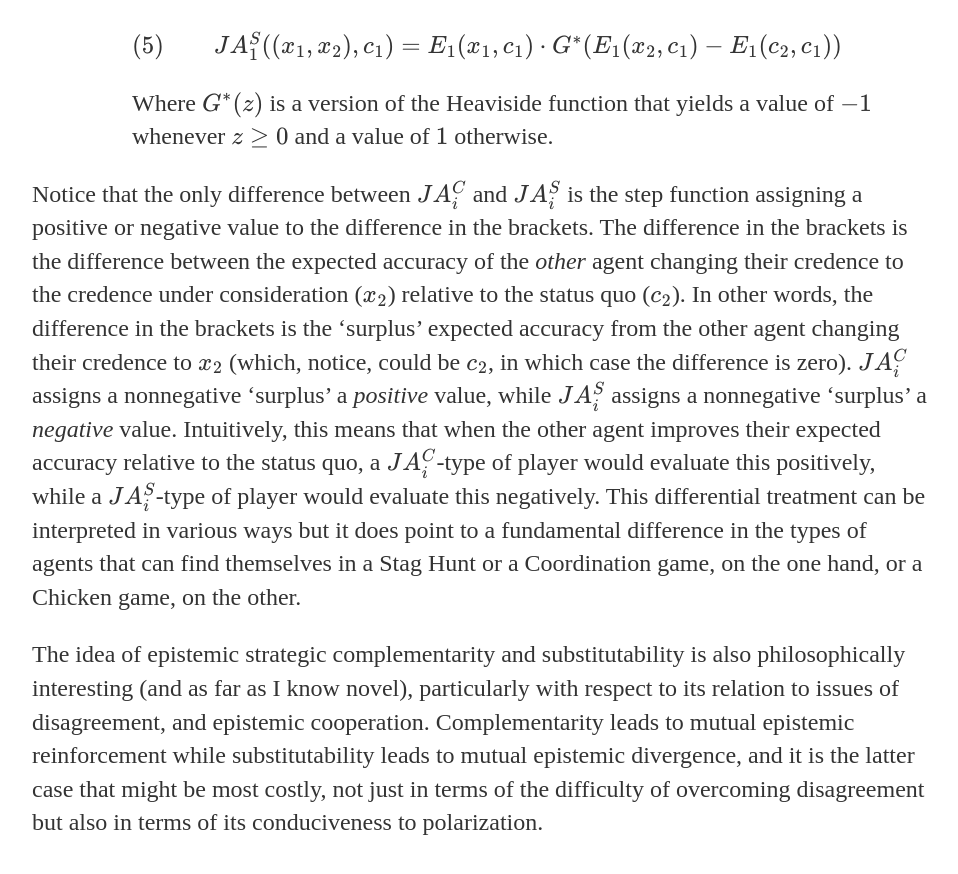
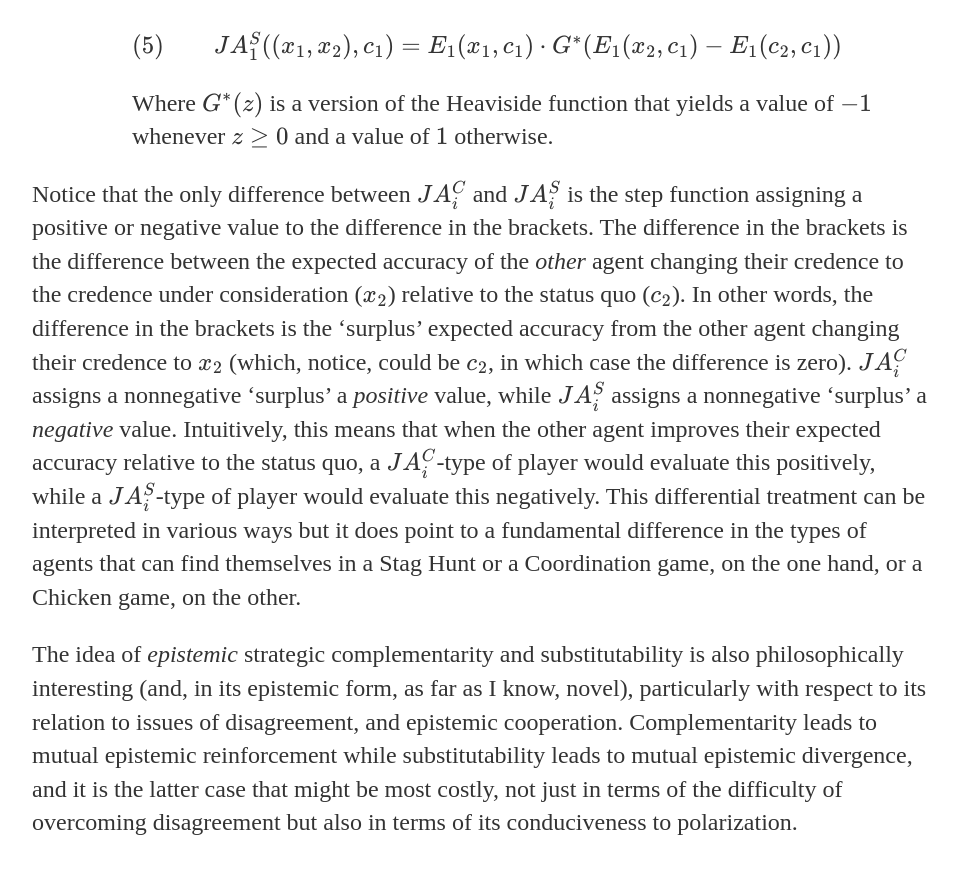
Before and after one commit to uzunovam/uzunovam, a Jekyll site: the page built from _posts/2020-07-22-kevin-zollman-on-game-theory-and-epistemology.md, in a window 1280 px wide and 900 px high, scrolled down 8518 px. Shown: the top 874 px of the window, without its empty margins (160-1118 px from the left). Built offline with Jekyll 4.4.1, drawn with Linux system fonts in a browser that asks for light colours.

Commit message:
Update 2020-07-22-kevin-zollman-on-game-theory-and-epistemology.md

```diff
--- a/_posts/2020-07-22-kevin-zollman-on-game-theory-and-epistemology.md
+++ b/_posts/2020-07-22-kevin-zollman-on-game-theory-and-epistemology.md
@@ -127,4 +127,4 @@ date: 2020-07-22
 
 <p>Notice that the only difference between \(JA_{i}^{C}\) and \(JA_{i}^{S}\) is the step function assigning a positive or negative value to the difference in the brackets. The difference in the brackets is the difference between the expected accuracy of the <cite>other</cite> agent changing their credence to the credence under consideration (\(x_{2}\)) relative to the status quo (\(c_{2}\)). In other words, the difference in the brackets is the ‘surplus’ expected accuracy from the other agent changing their credence to \(x_{2}\) (which, notice, could be \(c_{2}\), in which case the difference is zero). \(JA_{i}^{C}\) assigns a nonnegative ‘surplus’ a <cite>positive</cite> value, while \(JA_{i}^{S}\) assigns a nonnegative ‘surplus’ a <cite>negative</cite> value. Intuitively, this means that when the other agent improves their expected accuracy relative to the status quo, a \(JA_{i}^{C}\)-type of player would evaluate this positively, while a \(JA_{i}^{S}\)-type of player would evaluate this negatively. This differential treatment can be interpreted in various ways but it does point to a fundamental difference in the types of agents that can find themselves in a Stag Hunt or a Coordination game, on the one hand, or a Chicken game, on the other.</p>
 
-<p>The idea of epistemic strategic complementarity and substitutability is also philosophically interesting (and as far as I know novel), particularly with respect to its relation to issues of disagreement, and epistemic cooperation. Complementarity leads to mutual epistemic reinforcement while substitutability leads to mutual epistemic divergence, and it is the latter case that might be most costly, not just in terms of the difficulty of overcoming disagreement but also in terms of its conduciveness to polarization.</p>
+<p>The idea of <cite>epistemic</cite> strategic complementarity and substitutability is also philosophically interesting (and, in its epistemic form, as far as I know, novel), particularly with respect to its relation to issues of disagreement, and epistemic cooperation. Complementarity leads to mutual epistemic reinforcement while substitutability leads to mutual epistemic divergence, and it is the latter case that might be most costly, not just in terms of the difficulty of overcoming disagreement but also in terms of its conduciveness to polarization.</p>
```
